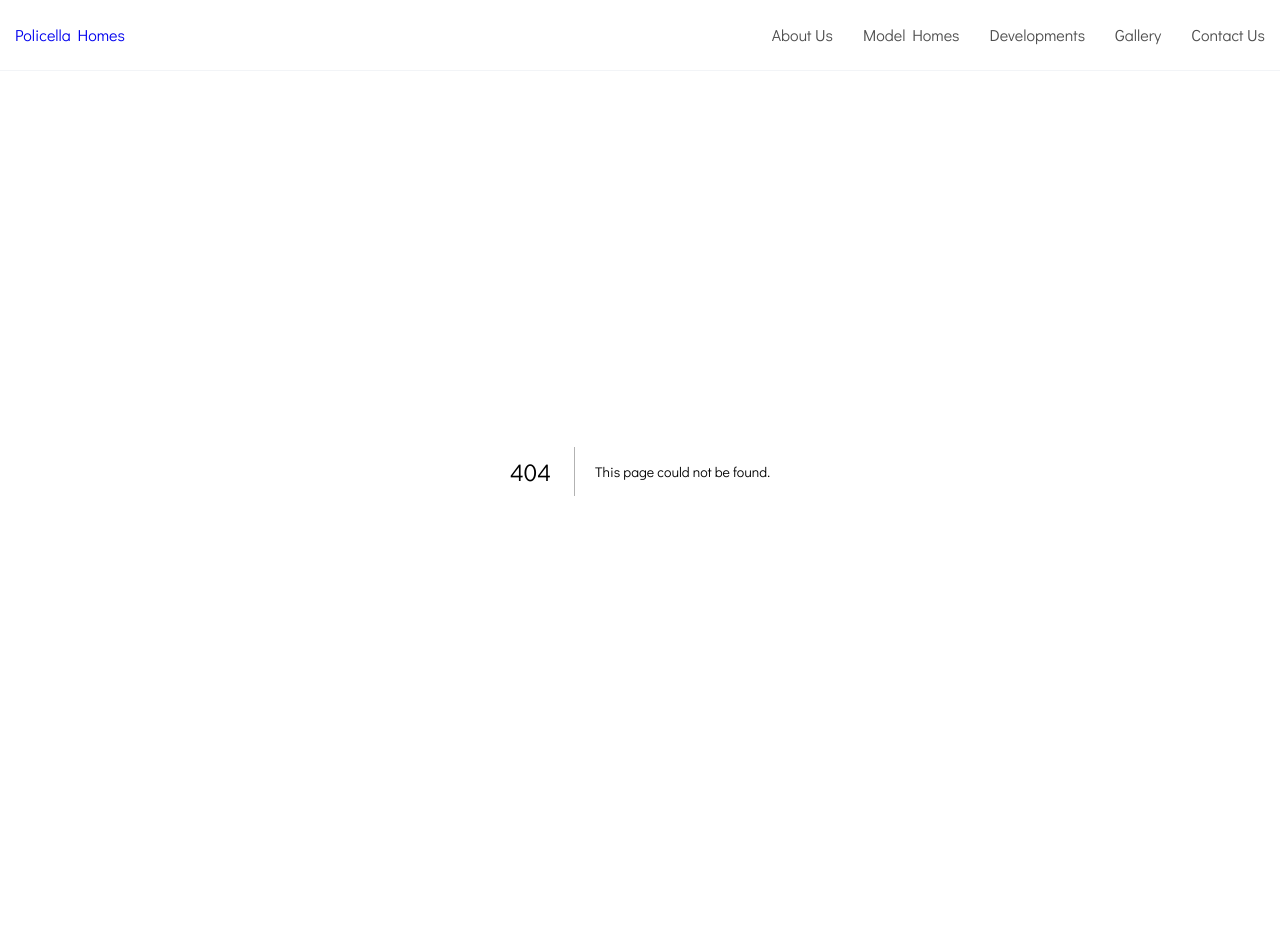
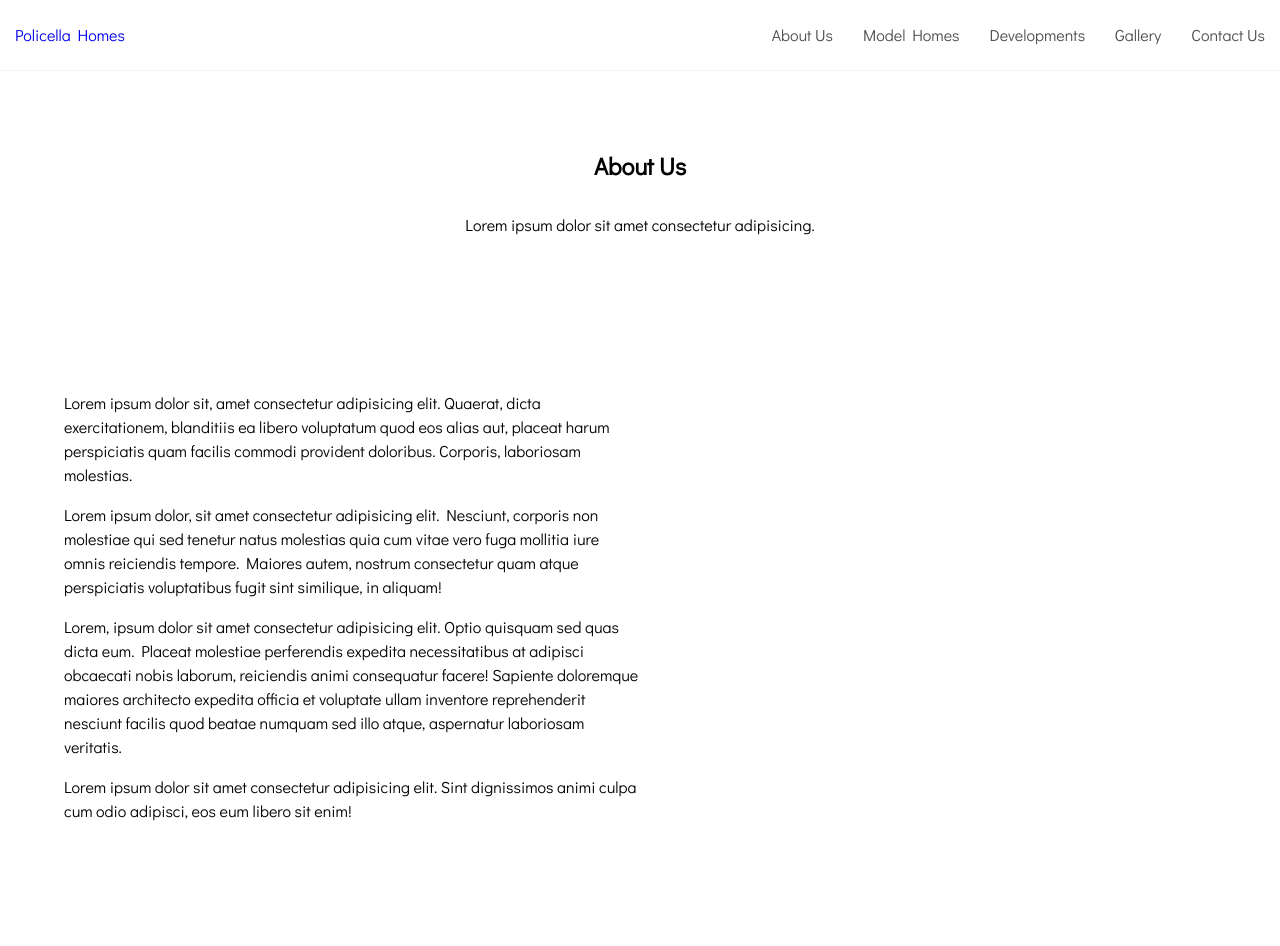
Before and after one commit to MackenzieMc/PolicellaHomes, a Next.js app: page /AboutUs in a window 1280 px wide. Before the commit this address had no page. Shown: the top 946 px of the page. Built offline with nearby package versions, Linux system fonts and the light colour scheme.

Commit message:
added about page and various styling across the site

```diff
--- /dev/null
+++ b/pages/AboutUs.js
@@ -0,0 +1,32 @@
+function AboutUs () {
+    return (
+        <>
+            <header>
+                <div className="wrapper">
+                    <div className="headerText">
+                        <h2>About Us</h2>
+                        <p>Lorem ipsum dolor sit amet consectetur adipisicing.</p>
+                    </div>
+                </div>
+            </header>
+            <section>
+                <div className="wrapper">
+                    <div className="aboutUsTextAndImageContainer">
+                        <div className="textContainer">
+                            <p>Lorem ipsum dolor sit, amet consectetur adipisicing elit. Quaerat, dicta exercitationem, blanditiis ea libero voluptatum quod eos alias aut, placeat harum perspiciatis quam facilis commodi provident doloribus. Corporis, laboriosam molestias.</p>
+                            <p>Lorem ipsum dolor, sit amet consectetur adipisicing elit. Nesciunt, corporis non molestiae qui sed tenetur natus molestias quia cum vitae vero fuga mollitia iure omnis reiciendis tempore. Maiores autem, nostrum consectetur quam atque perspiciatis voluptatibus fugit sint similique, in aliquam!</p>
+                            <p>Lorem, ipsum dolor sit amet consectetur adipisicing elit. Optio quisquam sed quas dicta eum. Placeat molestiae perferendis expedita necessitatibus at adipisci obcaecati nobis laborum, reiciendis animi consequatur facere! Sapiente doloremque maiores architecto expedita officia et voluptate ullam inventore reprehenderit nesciunt facilis quod beatae numquam sed illo atque, aspernatur laboriosam veritatis.</p>
+                            <p>Lorem ipsum dolor sit amet consectetur adipisicing elit. Sint dignissimos animi culpa cum odio adipisci, eos eum libero sit enim!</p>
+                        </div>
+                        <div className="imageContainer">
+
+                        </div>
+
+                    </div>
+                </div>
+            </section>
+        </>
+    )
+}
+
+export default AboutUs
--- a/pages/ContactUs.js
+++ b/pages/ContactUs.js
@@ -3,7 +3,7 @@ function ContactUs () {
         <>
             <header>
                 <div className="wrapper">
-                    <div className="contactUsHeaderTextContainer">
+                    <div className="headerText">
                         <h2>Contact Us</h2>
                     </div>
                 </div>
--- a/pages/Developments.js
+++ b/pages/Developments.js
@@ -4,11 +4,9 @@ import Link from 'next/link'
 function Developments () {
     return (
         <>
-            <header className='developmentHeader'>
-                <div className="wrapper">
+            <header className='headerText developmentHeader'>
                     <h3>Our Developments</h3>
                     <p>Lorem ipsum, dolor sit amet consectetur adipisicing.</p>
-                </div>
             </header>
             <section>
                 <div className="wrapper">
--- a/pages/ModelHomes.js
+++ b/pages/ModelHomes.js
@@ -8,13 +8,9 @@ function ModelHomes () {
 
     return (
         <>
-            <header className='modelHomesHeader'>
-                <div className="wrapper">
-                    <div className="developmentPageTextContainer">
+            <header className='headerText'>
                         <h2>Model Homes</h2>
                         <p>Lorem ipsum dolor sit amet consectetur adipisicing.</p>
-                    </div>
-                </div>
             </header>
             <section>
                 <div className="wrapper">
--- a/sections/About.js
+++ b/sections/About.js
@@ -8,7 +8,7 @@ function About () {
             <div className="wrapper">
                 <div className="aboutContainer">
                     <div className="aboutImgContainer">
-                        {/* <Image src={AboutUsImage} contain /> */}
+                        <Image src={AboutUsImage} fill contain />
                     </div>
                     <div className="aboutTextContainer">
                         <h3>Meet the Policellas</h3>
--- a/styles/sass/partials/_About.scss
+++ b/styles/sass/partials/_About.scss
@@ -2,8 +2,26 @@
     display: flex;
     .aboutImgContainer {
         width: 50%;
+        position: relative;
+        object-fit: "cover";
+        width: 45%;
+        margin-right: 10px;
     }
     .aboutTextContainer {
         width: 50%;
+        p {
+            line-height: 1.5;
+        }
     }
 }
+
+// About Page
+.aboutUsTextAndImageContainer {
+    display: flex;
+    .textContainer {
+        width: 50%;
+        p {
+            line-height: 1.5;
+        }
+    }
+}
--- a/styles/sass/partials/_BaseStyles.scss
+++ b/styles/sass/partials/_BaseStyles.scss
@@ -35,6 +35,14 @@ hr {
     color: #e5e5e5;
 }
 
+.headerText {
+    height: 30vh;
+    display: flex;
+    align-items: center;
+    justify-content: center;
+    flex-direction: column;
+}
+
 .sectionTitleTextContainer {
     h2 {
         margin-bottom: 5px;
--- a/styles/sass/partials/_Developments.scss
+++ b/styles/sass/partials/_Developments.scss
@@ -57,10 +57,6 @@
 }
 
 .developmentHeader {
-    height: 30vh;
-    display: flex;
-    text-align: center;
-    align-items: center;
     background-image: url('../public/images/DevelopmentHeaderPhoto.jpg');
     background-size: cover;
     background-repeat: no-repeat;
--- a/styles/sass/partials/_Footer.scss
+++ b/styles/sass/partials/_Footer.scss
@@ -31,6 +31,9 @@ footer {
 .footerTextContainer {
     padding: 5% 0 2% 0;
     width: 50%;
+    h4 {
+        margin: 16px 0px;
+    }
 }
 
 .footerCertificationContainer {
--- a/styles/styles.css
+++ b/styles/styles.css
@@ -255,6 +255,14 @@ a {
 
 hr {
   color: #e5e5e5;
+}
+
+.headerText {
+  height: 30vh;
+  display: flex;
+  align-items: center;
+  justify-content: center;
+  flex-direction: column;
 }
 
 .sectionTitleTextContainer h2 {
@@ -594,15 +602,6 @@ nav .navigationContainer li a {
   color: #ff7161;
 }
 
-.modelHomesHeader {
-  height: 30vh;
-  display: flex;
-  align-items: center;
-}
-.modelHomesHeader .developmentPageTextContainer {
-  text-align: center;
-}
-
 .developmentTitleTextContainer {
   display: flex;
   justify-content: space-between;
@@ -658,10 +657,6 @@ nav .navigationContainer li a {
 }
 
 .developmentHeader {
-  height: 30vh;
-  display: flex;
-  text-align: center;
-  align-items: center;
   background-image: url("../public/images/DevelopmentHeaderPhoto.jpg");
   background-size: cover;
   background-repeat: no-repeat;
@@ -688,9 +683,27 @@ nav .navigationContainer li a {
 }
 .aboutContainer .aboutImgContainer {
   width: 50%;
+  position: relative;
+  -o-object-fit: "cover";
+     object-fit: "cover";
+  width: 45%;
+  margin-right: 10px;
 }
 .aboutContainer .aboutTextContainer {
   width: 50%;
+}
+.aboutContainer .aboutTextContainer p {
+  line-height: 1.5;
+}
+
+.aboutUsTextAndImageContainer {
+  display: flex;
+}
+.aboutUsTextAndImageContainer .textContainer {
+  width: 50%;
+}
+.aboutUsTextAndImageContainer .textContainer p {
+  line-height: 1.5;
 }
 
 .formContainer {
@@ -706,6 +719,11 @@ nav .navigationContainer li a {
 }
 .formContainer form input {
   margin-bottom: 15px;
+  padding: 15px;
+}
+.formContainer form textarea {
+  margin-bottom: 15px;
+  padding: 15px;
 }
 .formContainer form .emailAndPhoneContainer {
   display: flex;
@@ -746,6 +764,9 @@ footer .footerLinksContainer .footerNavigationContainer li a {
   padding: 5% 0 2% 0;
   width: 50%;
 }
+.footerTextContainer h4 {
+  margin: 16px 0px;
+}
 
 .footerCertificationContainer {
   padding: 5% 0 2% 0;
```
Also changed, not shown: styles/sass/partials/_ContactUs.scss (+7 -0 lines), styles/sass/partials/_ModelHomes.scss (+0 -9 lines).
